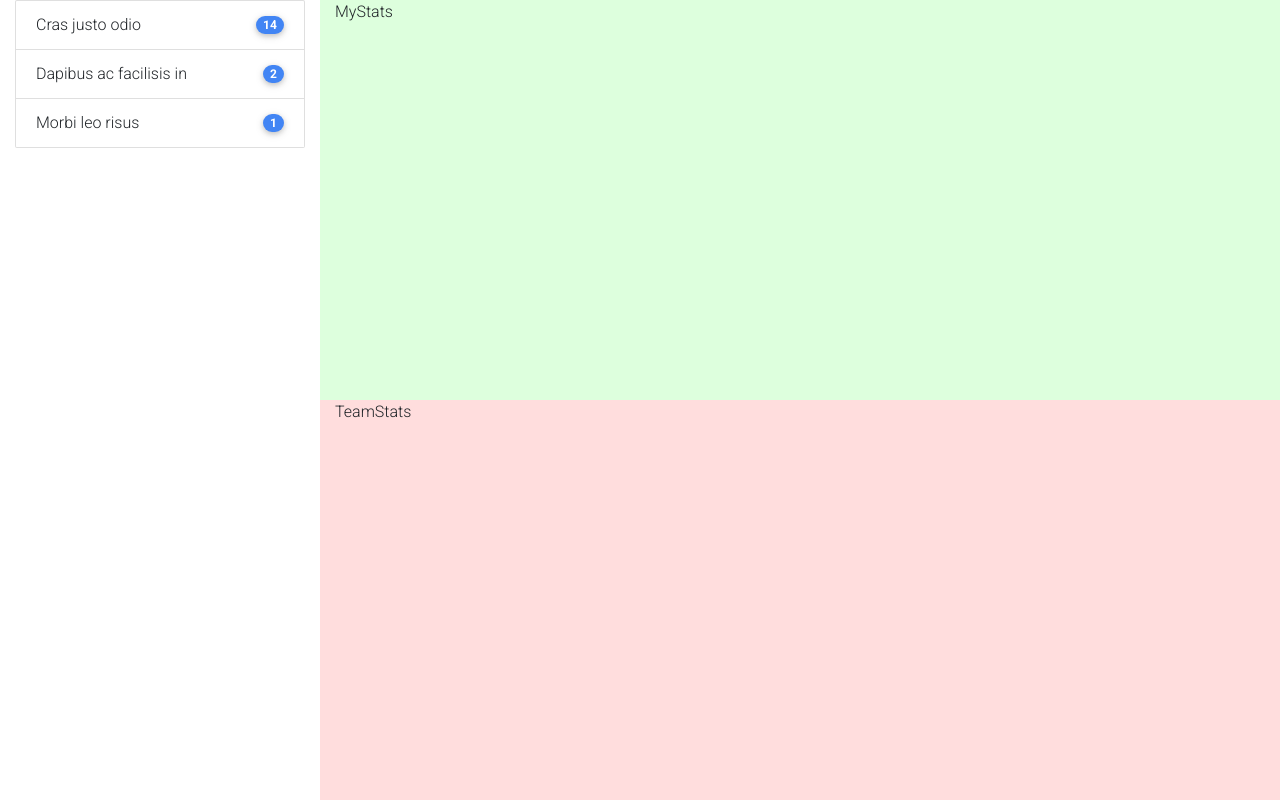
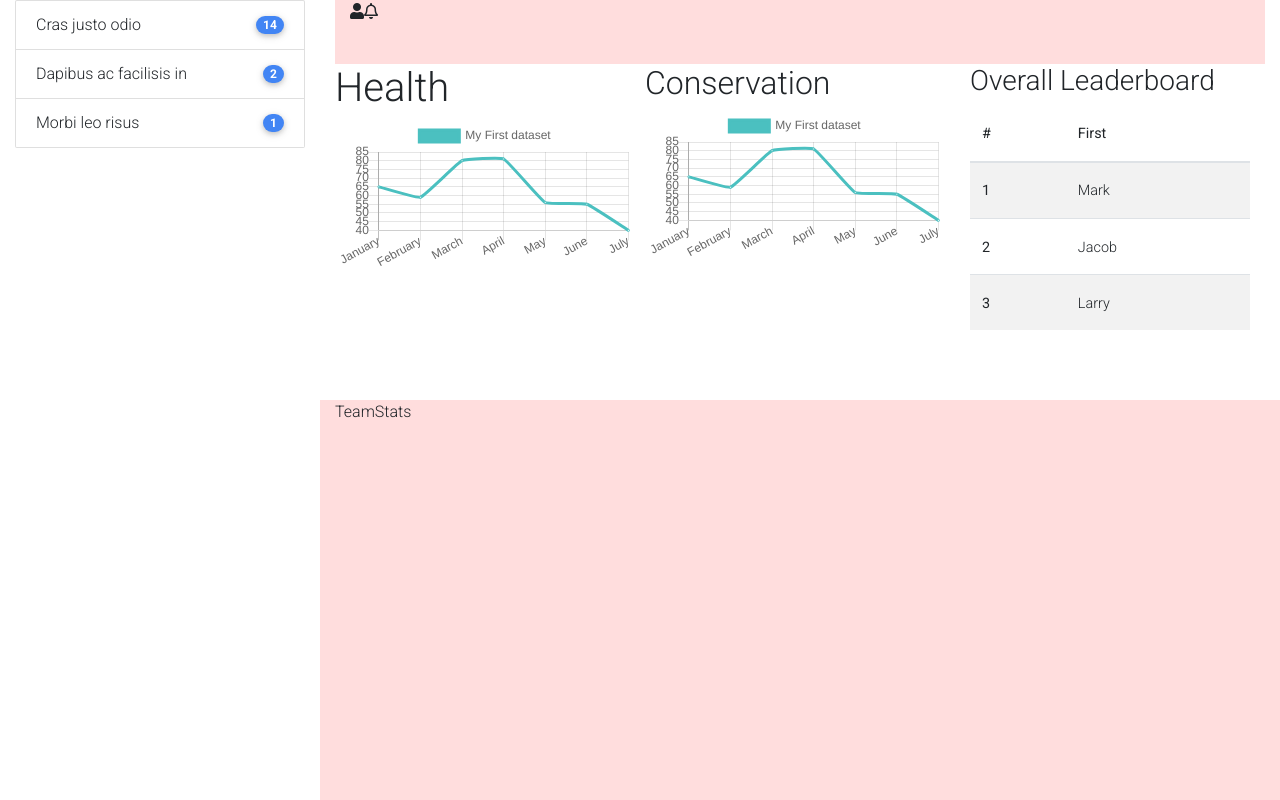
Before and after one commit to swstegall/better-together, a React (Create React App) app in the folder frontend/: page / in a window 1280 px wide. Built offline with nearby package versions, Linux system fonts and the light colour scheme.

Commit message:
Auto stash before rebase of "origin/develop"

```diff
--- a/frontend/package.json
+++ b/frontend/package.json
@@ -10,8 +10,10 @@
     "@types/node": "^12.0.0",
     "@types/react": "^16.9.0",
     "@types/react-dom": "^16.9.0",
+    "chart.js": "^2.9.3",
     "mdbreact": "^4.25.6",
     "react": "^16.13.1",
+    "react-chartjs-2": "^2.9.0",
     "react-dom": "^16.13.1",
     "react-scripts": "3.4.1",
     "typescript": "~3.7.2"
--- a/frontend/src/App.tsx
+++ b/frontend/src/App.tsx
@@ -19,7 +19,7 @@ const App = () => {
         <div className={"col-9"}>
           <div
             className={"row"}
-            style={{ minHeight: "50vh", backgroundColor: "#DDFFDD" }}
+            style={{ minHeight: "50vh" }}
           >
             <div className={"col"}>
               <MyStats />
--- a/frontend/src/components/mystats/mystats.tsx
+++ b/frontend/src/components/mystats/mystats.tsx
@@ -1,9 +1,34 @@
 import React from "react";
+import { MyStatsLineChart } from "./mystatslinechart/mystatslinechart";
+import { MyStatsTable } from "./mystatstable/mystatstable";
+import { MyStatsHeader } from "./mystatsheader/mystatsheader"
 
 export const MyStats = () => {
-  return (
-    <div>
-      MyStats
-    </div>
-  );
+    return (
+        <div className={"container"} style={{ minHeight: '50vh' }}>
+            <div className={"row"}>
+                <div className={"col"} style={{ minHeight: '8vh', backgroundColor: "#FFDDDD"}}>
+                   <MyStatsHeader />
+                </div>
+            </div>
+            <div className={"row"}>
+                <div className={"col-4"}>
+                    <div className="row align-items-start">
+                    <h1>Health</h1>
+                    <MyStatsLineChart />
+                    </div>
+                </div>
+                <div className={"col-4"}>
+                    <div  className="row align-items-start">
+                    <h2>Conservation</h2>
+                    <MyStatsLineChart />
+                    </div>
+                </div>
+                <div className={"col-4"}>
+                    <h3>Overall Leaderboard</h3>
+                    <MyStatsTable />
+                </div>
+            </div>
+        </div>
+    );
 }
--- /dev/null
+++ b/frontend/src/components/mystats/mystatsheader/mystatsheader.tsx
@@ -0,0 +1,10 @@
+import React from "react";
+
+export const MyStatsHeader = () => {
+    return (
+        <div>
+          <i className="fas fa-user"></i>
+          <i className="far fa-bell"></i>
+        </div>
+    );
+}
--- /dev/null
+++ b/frontend/src/components/mystats/mystatslinechart/mystatslinechart.tsx
@@ -0,0 +1,37 @@
+import React from "react";
+import { Line } from 'react-chartjs-2';
+
+const data = {
+    labels: ['January', 'February', 'March', 'April', 'May', 'June', 'July'],
+    datasets: [
+        {
+            label: 'My First dataset',
+            fill: false,
+            lineTension: 0.1,
+            backgroundColor: 'rgba(75,192,192,0.4)',
+            borderColor: 'rgba(75,192,192,1)',
+            borderCapStyle: 'butt',
+            borderDash: [],
+            borderDashOffset: 0.0,
+            borderJoinStyle: 'miter',
+            pointBorderColor: 'rgba(75,192,192,1)',
+            pointBackgroundColor: '#fff',
+            pointBorderWidth: 1,
+            pointHoverRadius: 5,
+            pointHoverBackgroundColor: 'rgba(75,192,192,1)',
+            pointHoverBorderColor: 'rgba(220,220,220,1)',
+            pointHoverBorderWidth: 2,
+            pointRadius: 1,
+            pointHitRadius: 10,
+            data: [65, 59, 80, 81, 56, 55, 40]
+        }
+    ]
+};
+
+export const MyStatsLineChart = () => {
+    return (
+        <div>
+            <Line data={data} />
+        </div>
+    );
+}
--- /dev/null
+++ b/frontend/src/components/mystats/mystatstable/mystatstable.tsx
@@ -0,0 +1,30 @@
+import React from "react";
+
+export const MyStatsTable = () => {
+    return (
+        <div>
+            <table className="table table-striped">
+  <thead>
+    <tr>
+      <th scope="col">#</th>
+      <th scope="col">First</th>
+    </tr>
+  </thead>
+  <tbody>
+    <tr>
+      <th scope="row">1</th>
+      <td>Mark</td>
+    </tr>
+    <tr>
+      <th scope="row">2</th>
+      <td>Jacob</td>
+    </tr>
+    <tr>
+      <th scope="row">3</th>
+      <td>Larry</td>
+    </tr>
+  </tbody>
+</table>
+        </div>
+    );
+}
```
Also changed, not shown: 1 other file (tests, documents, lock files or other folders).
